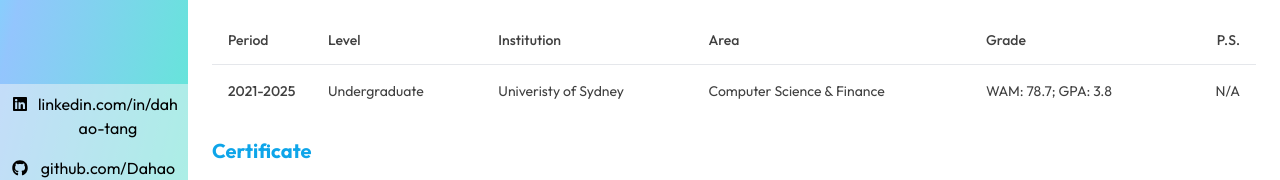
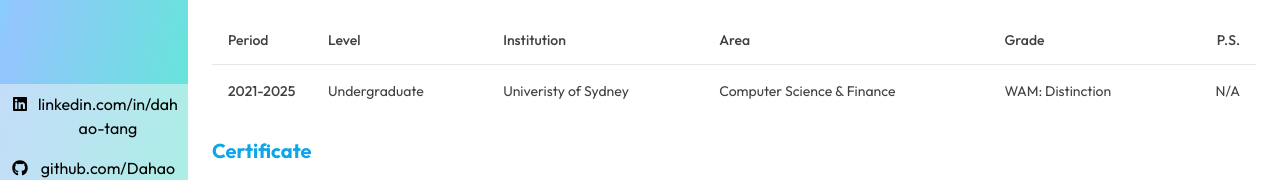
Before and after one commit to DahaoTang/DahaoTang.github.io, a Next.js app: page / in a window 1280 px wide. Shown: the part 396-576 px from the top of the page. Built offline with nearby package versions, Linux system fonts and the light colour scheme.

Commit message:
main page grade updated

```diff
--- a/app/(site)/page.tsx
+++ b/app/(site)/page.tsx
@@ -77,7 +77,7 @@ export default function Home() {
 								Univeristy of Sydney
 							</TableCell>
 							<TableCell>Computer Science & Finance</TableCell>
-							<TableCell>WAM: 78.7; GPA: 3.8</TableCell>
+							<TableCell>WAM: Distinction</TableCell>
 							<TableCell className="text-right">N/A</TableCell>
 						</TableRow>
 					</TableBody>
```
